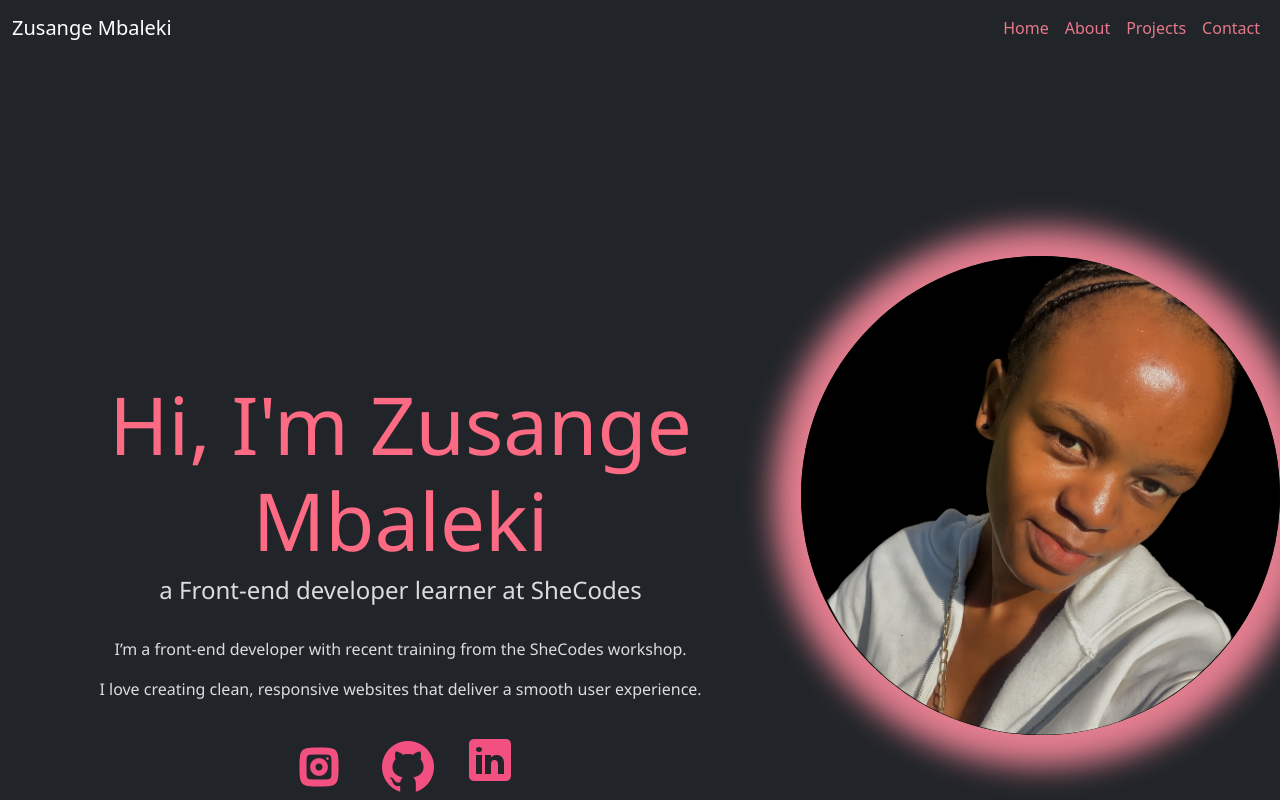
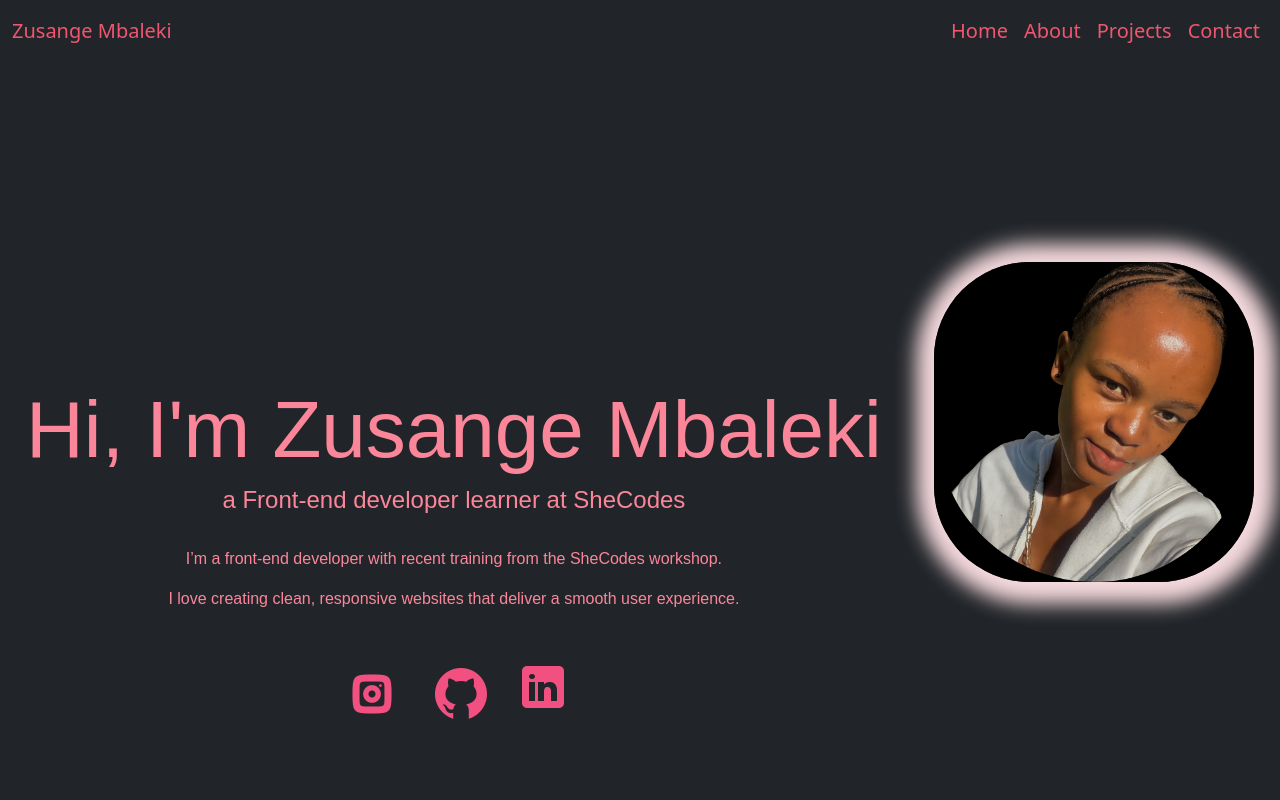
Before and after one commit to sange371/react-portfolio, a React (Create React App) app in the folder react-portfolio/: page / in a window 1280 px wide. Built offline with nearby package versions, Linux system fonts and the light colour scheme.

Commit message:
added new colors

```diff
--- a/react-portfolio/src/Homefile.css
+++ b/react-portfolio/src/Homefile.css
@@ -1,5 +1,5 @@
 .portfolio-container{
-    background-color: #1A1A1A;
+    background-color:rgb(251, 205, 213) !important;
     height:100vh;
     width:100%;
 }
@@ -22,22 +22,24 @@
 }
 .info{
     padding-top:120px;
-    color:gainsboro;
-    font-family:'Segoe UI', Tahoma, Geneva, Verdana, sans-serif;
+    color:rgb(251, 134, 154);
+    font-family:fantasy;
 
 }
 .my-image{
 
-    height:500px;
-    width:500px;
-    box-shadow:2px 2px 30px 30px  rgb(227, 126, 143) ;
-    border-radius:50%;
+    height:300px;
+    width:320px;
+    box-shadow:2px 2px 20px 20px  rgb(244, 217, 221) ;
+    border-radius:30%;
+
 
 
 }
 h1{
     font-size:80px !important;
-    color:rgb(252, 106, 131) !important;
+    color:rgb(251, 134, 154)!important;
+    font-family:fantasy !important;
 }
 
 .containers{
@@ -49,40 +51,66 @@
     height:25px;
     width:25px;
 
-
-
 }
 .github{
     height:10px;
     width:10px;
 
+}
 
-}
 .linkedin{
     height:30px;
     width:30px;
     margin:0;
 
-
-
-
 }
 
 .handles  img:hover {
     transform: scale(1.15);
-    box-shadow:2px 2px 10px 10px  rgb(227, 126, 143) ;
+    box-shadow:2px 2px 8px 8px  white ;
 }
 .my-image:hover{
     transform: scale(1.15);
-    box-shadow:2px 2px 10px 10px  rgb(227, 126, 143) ;
-    border-radius:50%;
+    box-shadow:2px 2px 8px 8px  white ;
+
 }
 .navbar-nav a{
-    color:rgb(232, 120, 138) !important;
-    font-size:16px !important;
+    color:rgb(239, 86, 111) !important;
+    font-size:20px !important;
 
 }
 .navbar-nav a:hover{
-    color:pink !important;
+    color:white !important;
     font-size:20px !important;
 }
+.navbar{
+    background-color: rgb(253, 196, 206) !important;;
+}
+.navbar-brand{
+    color:rgb(239, 86, 111) !important;
+    font-size:20px !important;
+}
+.contact-me{
+    color:white;
+    text-decoration:none;
+    padding-right:10px;
+}
+.my-work{
+    color:white;
+    text-decoration:none;
+    margin-left:10px;
+
+}
+.contact-btn{
+    background-color: rgb(227, 126, 143);
+    margin-right:10px;
+    padding:10px 15px;
+    border-radius:8px;
+    border:1px solid white;
+}
+.work-btn{
+    background-color: rgb(227, 126, 143);
+    padding:10px 15px;
+    border-radius:8px;
+    border:1px solid white;
+}
```
